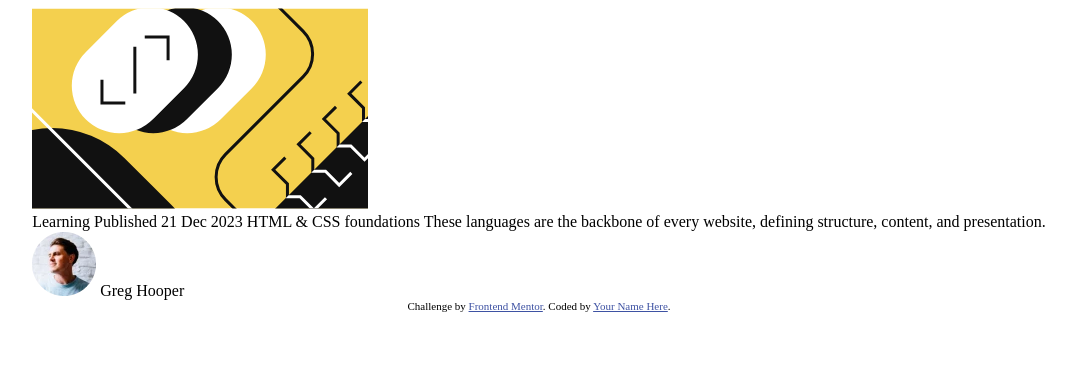
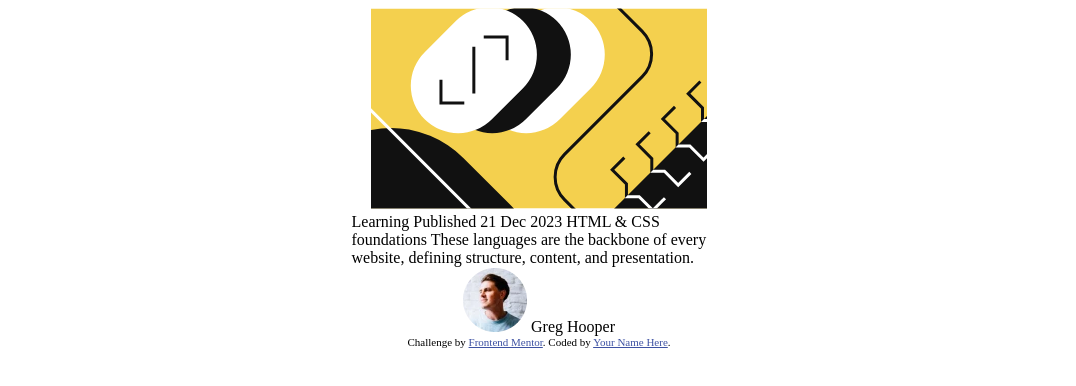
Before and after one commit to anscmyers/frontendmentor-blogpreview, a plain HTML site: page index.html in a window 1280 px wide. Shown: the whole page, without its empty margins (101-1177 px from the left). Drawn offline with Linux system fonts and the light colour scheme.

Commit message:
styling variables

```diff
--- a/styles.css
+++ b/styles.css
@@ -40,3 +40,12 @@ main {
     align-items: center;
     justify-content: center;
 }
+
+.content {
+    display: flex;
+    flex-direction: column;
+    align-items: center;
+    justify-content: center;
+    min-width: 320px;
+    max-width: 375px; /* Is this what I want? */
+}
```
